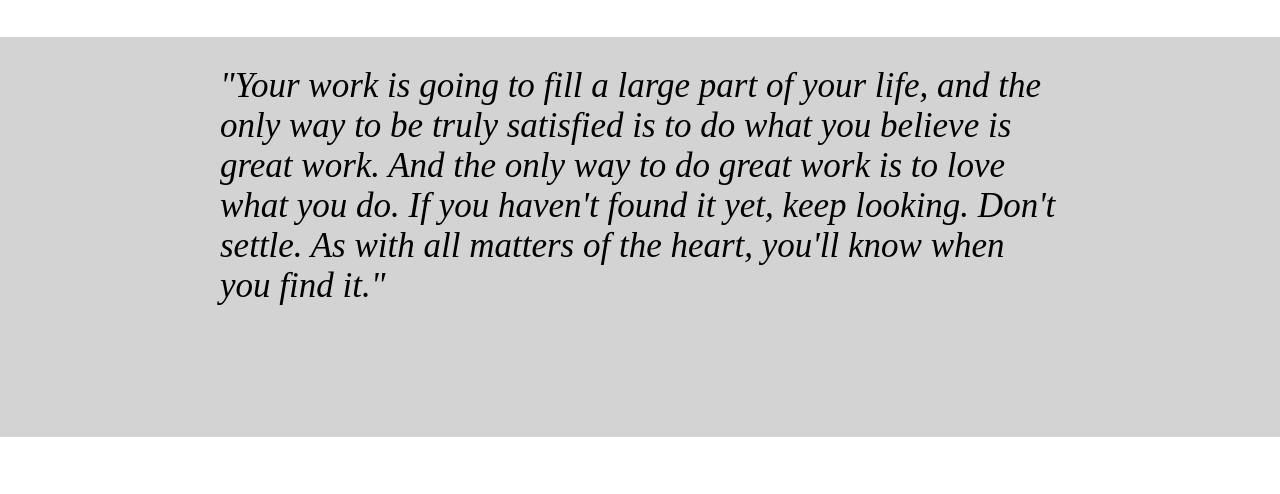
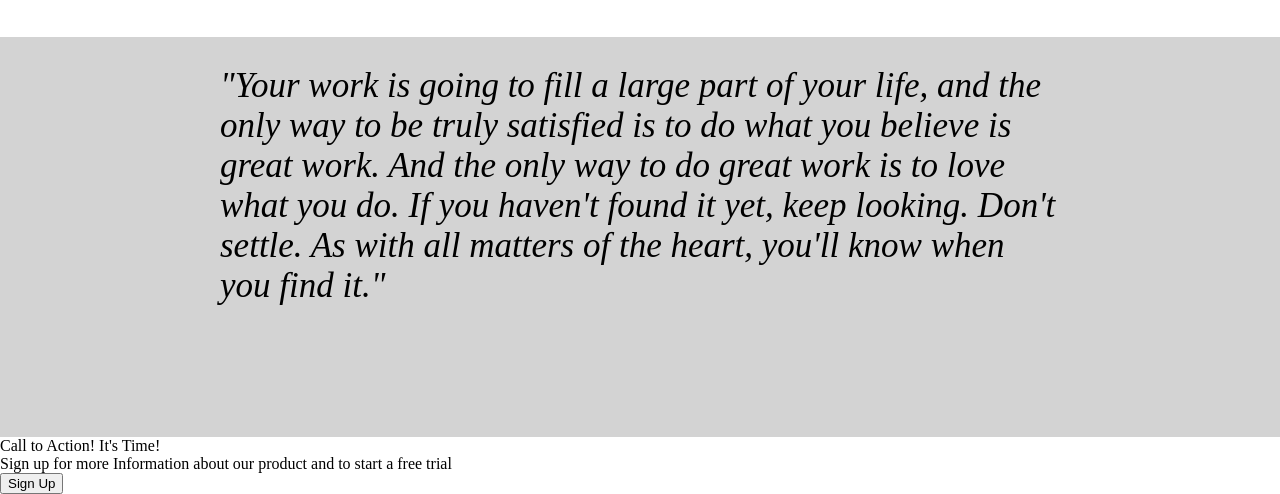
Before and after one commit to aspandey1/landing-page, a plain HTML site: page index.html in a window 1280 px wide. Shown: the part 1172-1666 px from the top of the page. Before the commit the page ends 1609 px from the top, so only its background shows below. Drawn offline with Linux system fonts and the light colour scheme.

Commit message:
Added a banner to section four with a sign up button

```diff
--- a/index.html
+++ b/index.html
@@ -62,5 +62,17 @@
         <div id="quote-person">— Steve Jobs</div>
     </div>
 
+    <div class="section-four">
+        <div class="banner">
+            <div id="banner-left">
+                <div id="banner-title">Call to Action! It's Time!</div>
+                <div id="banner-sub-text">Sign up for more Information about our product and to start a free trial</div>
+            </div>
+            <div class="banner-right">
+                <button id="sign-up">Sign Up</button>
+            </div>
+        </div>
+    </div>
+
 </body>
 </html>
```
